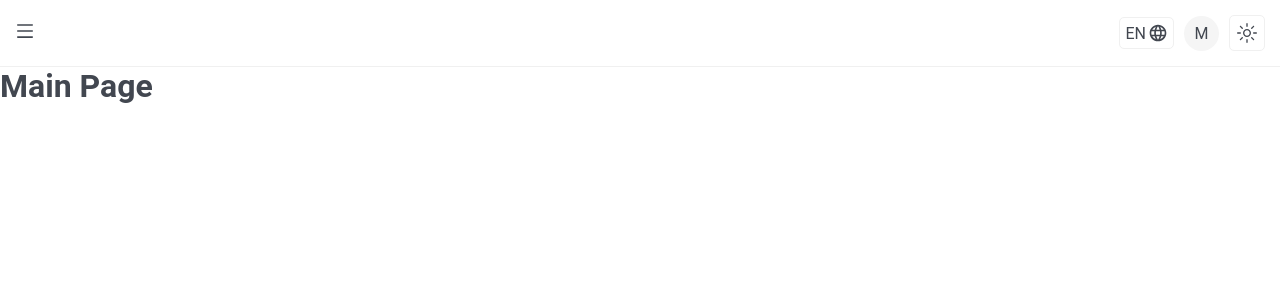
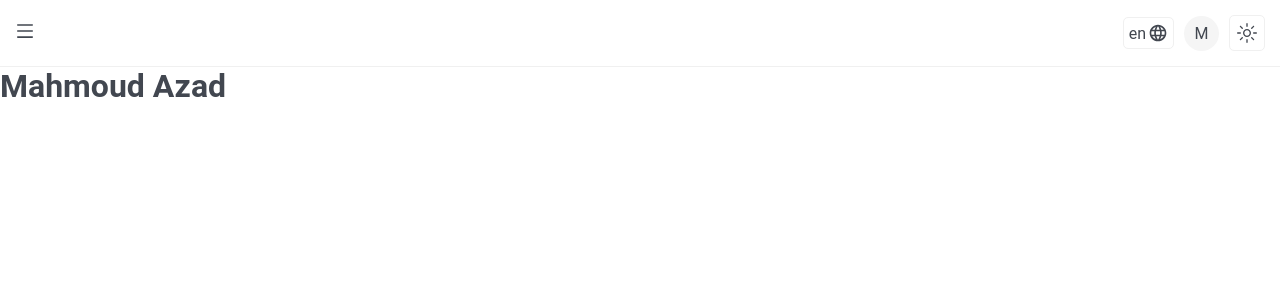
Before and after one commit to MahmoudAzad/adminPanel-Reactjs, a React (Vite) app: page / in a window 1280 px wide. Both pictures are taken after a click on the button "Login". Shown: the top 300 px of the page. Built offline with nearby package versions, Linux system fonts and the light colour scheme.

Commit message:
add i18n file and LanguageBox logic

```diff
--- a/index.html
+++ b/index.html
@@ -1,10 +1,10 @@
 <!DOCTYPE html>
-<html lang="en" theme="light">
+<html lang="en" dir="ltr" theme="light">
   <head>
     <meta charset="UTF-8" />
     <link rel="icon" type="image/svg+xml" href="/vite.svg" />
     <meta name="viewport" content="width=device-width, initial-scale=1.0" />
-    <title>Vite + React + TS</title>
+    <title>Admin Panel</title>
   </head>
   <body>
     <div id="root"></div>
--- a/package.json
+++ b/package.json
@@ -11,8 +11,10 @@
   },
   "dependencies": {
     "@types/node": "^20.12.12",
+    "i18next": "^23.11.5",
     "react": "^18.2.0",
     "react-dom": "^18.2.0",
+    "react-i18next": "^14.1.2",
     "react-icons": "^5.2.1",
     "react-router-dom": "^6.23.1",
     "sass": "^1.77.2"
--- a/src/components/navbar/languageBox/LanguageBox.module.scss
+++ b/src/components/navbar/languageBox/LanguageBox.module.scss
@@ -7,6 +7,7 @@
   border: $PaleGrayBorder;
   padding: 5px;
   border-radius: $SBorderRadius;
+  cursor: pointer;
   gap: 2px;
   p {
     font-size: 14px;
--- a/src/components/navbar/languageBox/index.tsx
+++ b/src/components/navbar/languageBox/index.tsx
@@ -1,22 +1,32 @@
 import { MdLanguage } from "react-icons/md";
 import styles from "./LanguageBox.module.scss";
 import Dropdown from "../../ui/dropdown/Dropdown";
-import { useState } from "react";
+import { useEffect, useState } from "react";
+import i18n from "../../../i18n";
+
 const LanguageBox = () => {
-  const [selectedItems, setSelectedItem] = useState("EN");
+  const [language, setLanguage] = useState<string>(() => {
+    const storedValue = localStorage.getItem("lang");
+    return storedValue ? JSON.parse(storedValue) : "en";
+  });
   const items = [
-    { id: 1, label: "EN" },
-    { id: 2, label: "FA" },
+    { id: 1, label: "en" },
+    { id: 2, label: "fa" },
   ];
+  useEffect(() => {
+    localStorage.setItem("lang", JSON.stringify(language));
+    document.documentElement.lang = language === "en" ? "en" : "fa";
+    i18n.changeLanguage(language);
+  }, [language]);
   return (
     <Dropdown
       dropdownBtn={{
-        label: selectedItems,
+        label: language,
         icon: <MdLanguage size="20px" />,
       }}
       contentItems={items}
       btnClasses={styles.languageBox_button}
-      setSelectedItem={setSelectedItem}
+      setSelectedItem={setLanguage}
     />
   );
 };
--- a/src/components/navbar/themeBox/index.tsx
+++ b/src/components/navbar/themeBox/index.tsx
@@ -15,7 +15,6 @@ const ThemeBox = () => {
   ];
 
   useEffect(() => {
-    console.log("selectedTheme =>", theme);
     localStorage.setItem("theme", JSON.stringify(theme));
     document.documentElement.setAttribute("theme", theme);
   }, [theme]);
--- a/src/components/ui/dropdown/Dropdown.tsx
+++ b/src/components/ui/dropdown/Dropdown.tsx
@@ -48,7 +48,6 @@ const Dropdown: React.FC<Props> = ({
   };
 
   const handleItemClick = (label: string) => {
-    console.log("label => ", label);
     setIsOpen(false);
     if (setSelectedItem) {
       setSelectedItem(label);
--- /dev/null
+++ b/src/i18n.tsx
@@ -0,0 +1,25 @@
+import { initReactI18next } from "react-i18next";
+import i18n from "i18next";
+
+i18n.use(initReactI18next).init({
+  resources: {
+    en: {
+      translation: {
+        MahmoudAzad: "Mahmoud Azad",
+      },
+    },
+    fa: {
+      translation: {
+        MahmoudAzad: "محمود آزاد",
+      },
+    },
+  },
+  lng: "en",
+  fallbackLng: "en",
+
+  interpolation: {
+    escapeValue: false,
+  },
+});
+
+export default i18n;
--- a/src/pages/MainPage.tsx
+++ b/src/pages/MainPage.tsx
@@ -1,5 +1,13 @@
+import { useTranslation } from "react-i18next";
+
 const MainPage: React.FC = () => {
-  return <h1>Main Page</h1>;
+  const { t } = useTranslation();
+
+  return (
+    <div className="milad">
+      <h1>{t("MahmoudAzad")}</h1>
+    </div>
+  );
 };
 
 export default MainPage;
```
Also changed, not shown: 1 other file (tests, documents, lock files or other folders).
